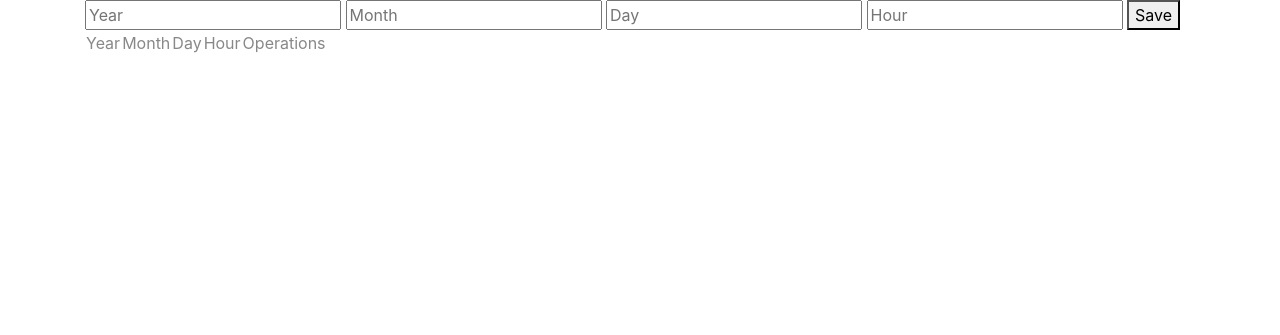
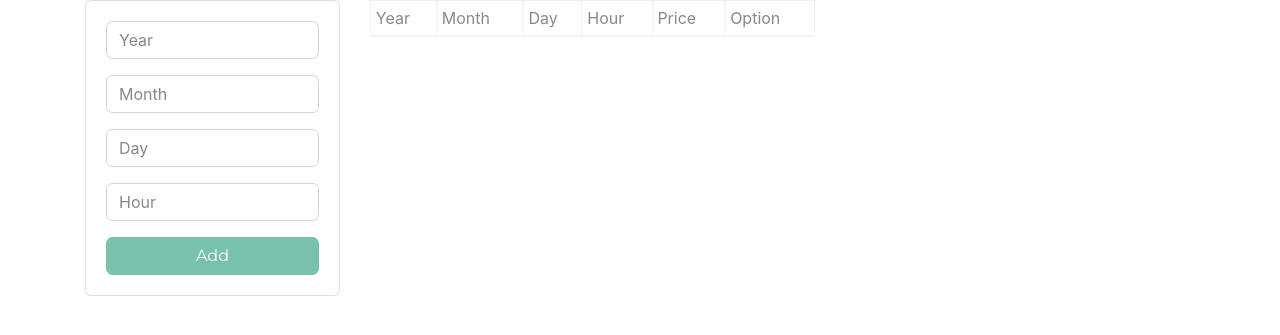
Before and after one commit to Falapas/IRONHACK_FINAL_PROJECT, a Flask app: page / in a window 1280 px wide. Shown: the top 335 px of the page. Run offline with Flask 2, Linux system fonts and the light colour scheme; data that the repository does not hold is empty; parts of the project's set-up code (start-up, migrations or seed data) failed here and were passed over; some libraries are stand-ins or nearby versions.

Commit message:
Update index.html

```diff
--- a/energy_price_simulator/templates/index.html
+++ b/energy_price_simulator/templates/index.html
@@ -1,38 +1,50 @@
-{% extends'layout.html' %}
-
+{% extends 'layout.html' %}
 {% block body %}
 
+<div class="row">
+    <div class="col-md-3">
         {% with messages = get_flashed_messages() %}
         {% if messages  %}
         {% for message in messages %}
-    <div class="alert alert-warning alert-dismissible fade show" role="alert">
+            <div class="alert alert-success alert-dismissible fade show" role="alert">
                 {{ message }}
-    <button type="button" class="btn-close" data-bs-dismiss="alert" aria-label="Close"></button>
+                <button type="button" class="close" data-dismiss="alert" aria-label="Close">
+                  <span aria-hidden="true">&times;</span>
+                </button>
               </div>
         {% endfor %}
         {% endif %}
         {% endwith %}
-
-<form action="/add_contact" method="POST">
-
-    <input ="text" name="year" placeholder="Year">
-    <input ="text" name="month" placeholder="Month">
-    <input ="text" name="day" placeholder="Day">
-    <input ="text" name="hour" placeholder="Hour">
-    <button type="submit">
-        Save
+        <div class="card card-body">
+            <form action="/add_value" method="POST">
+                <div class="form-group">
+                    <input ="text" name="year" placeholder="Year" class="form-control">
+                </div>
+                <div class="form-group">
+                    <input ="text" name="month" placeholder="Month" class="form-control">
+                </div>
+                <div class="form-group">
+                    <input ="text" name="day" placeholder="Day" class="form-control">
+                </div>
+                <div class="form-group">
+                    <input ="text" name="hour" placeholder="Hour" class="form-control">
+                </div>
+                    <button type="submit" class="btn btn-primary btn-block">
+                        Add
                     </button>
-
             </form>
-
-<table>
+        </div>
+    </div>
+    <div class="col-md-5">
+        <table class="table table-striped table-bordered bg-white table-sm">
             <thead>
                 <tr>
                     <td>Year</td>
                     <td>Month</td>
                     <td>Day</td>
                     <td>Hour</td>
-            <td>Operations</td>
+                    <td>Price</td>
+                    <td>Option</td>
                 </tr>
             </thead>
             <tbody>
@@ -42,13 +54,15 @@
                     <td> {{ value.2 }}</td>
                     <td> {{ value.3 }}</td>
                     <td> {{ value.4 }}</td>
+                    <td> {{ value.5 }}</td>
                     <td>
-                <a href="/edit/{{ value.0 }}">Edit</a>
-                <a href="/delete/{{ value.0 }}">Delete</a>
+                        <a href="/delete/{{value.0}}" class="btn btn-danger">Delete</a>
                     </td>
                 </tr>
                 {% endfor %}
             </tbody>
         </table>
+    </div>
+</div>
 
 {% endblock %}
```
Lines whose indentation alone changed are shown as unchanged.
